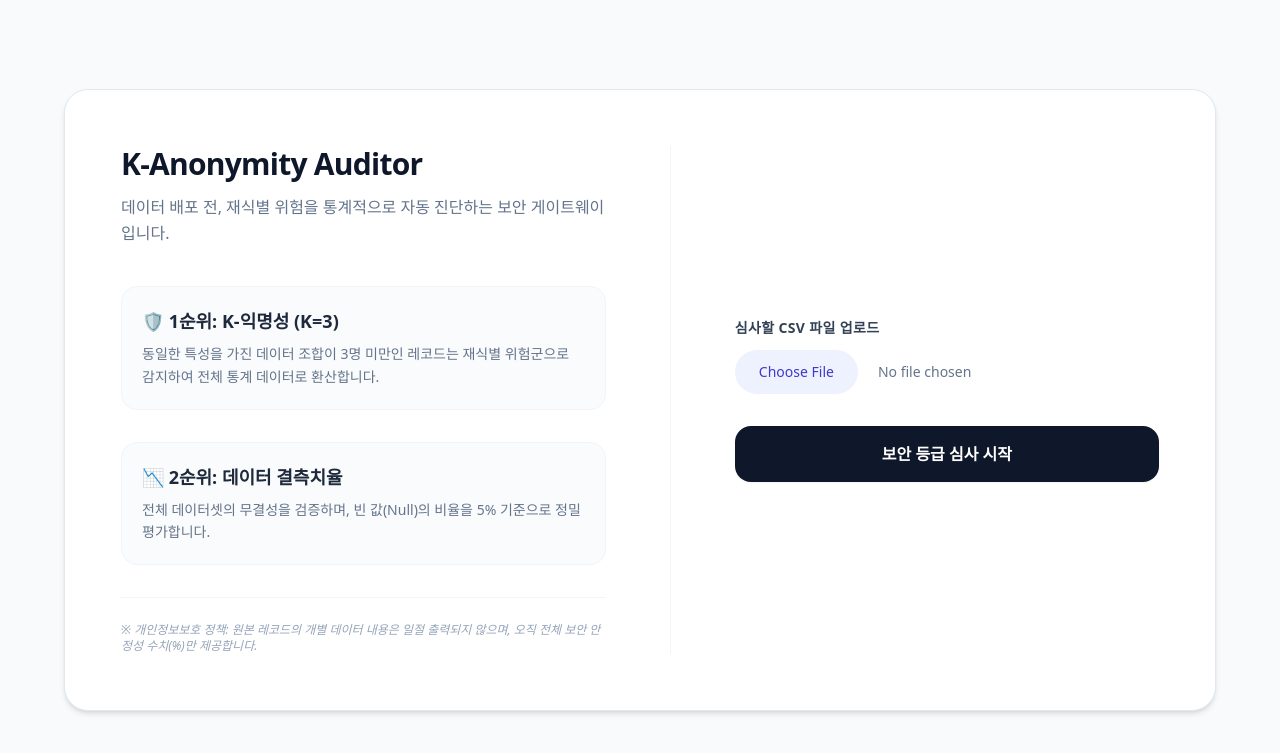
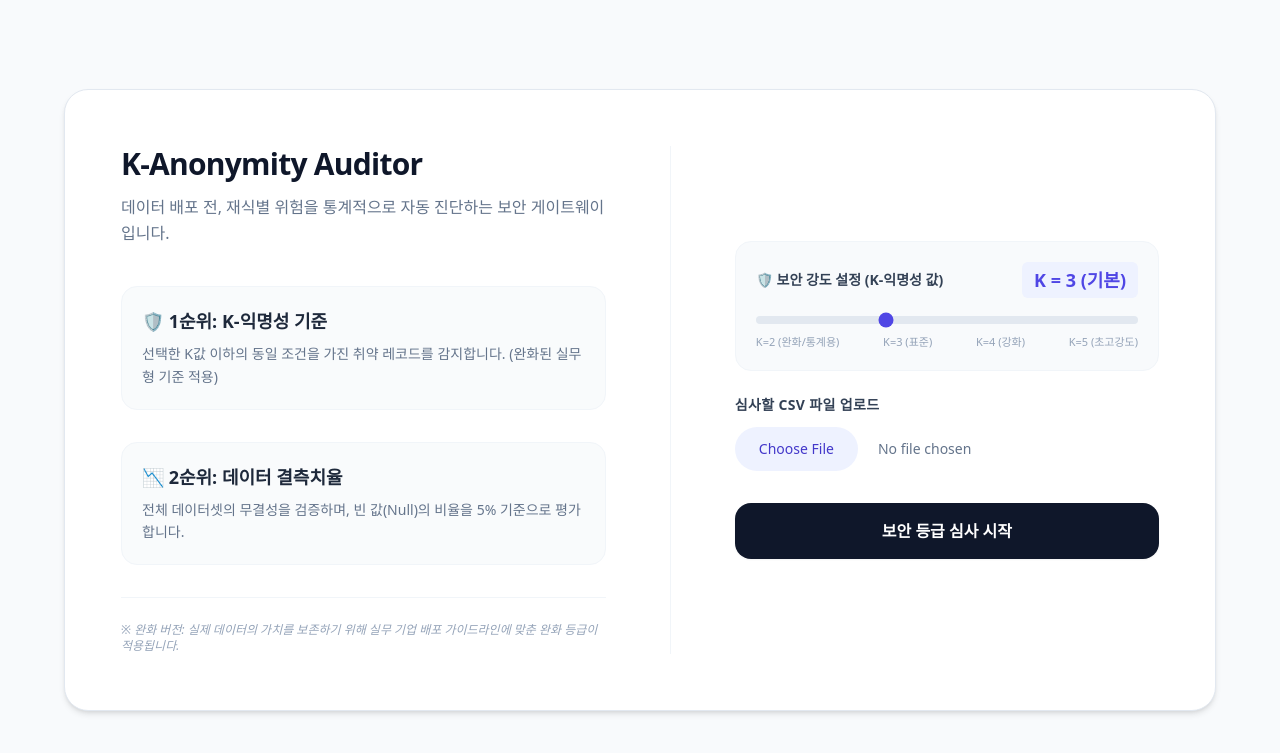
Before and after one commit to GbXb1/GB01, a Flask app: page / in a window 1280 px wide. Shown: the top 753 px of the page. Run offline with Flask 3, Linux system fonts and the light colour scheme; some libraries are stand-ins or nearby versions.

Commit message:
k 수정

```diff
--- a/app.py
+++ b/app.py
@@ -7,11 +7,8 @@ import os
 
 app = Flask(__name__)
 
-# ==========================================
-# ☁️ [1단계] 구글 Firebase Firestore 클라우드 연결
-# ==========================================
+# 구글 Firebase 연결
 KEY_PATH = "firebase_key.json"
-
 if os.path.exists(KEY_PATH):
     try:
         cred = credentials.Certificate(KEY_PATH)
@@ -22,38 +19,28 @@ if os.path.exists(KEY_PATH):
         print(f"❌ [ERROR] Firebase 연결 오류: {e}")
         db = None
 else:
-    print(f"⚠ [WARNING] 최상위 폴더에 '{KEY_PATH}' 파일이 없습니다. DB 저장 기능 없이 시뮬레이션 모드로 작동합니다.")
+    print(f"⚠ [WARNING] 시뮬레이션 모드로 작동합니다.")
     db = None
 
-
-# ==========================================
-# 🏛️ 웹 화면 라우팅
-# ==========================================
 @app.route('/')
 def index():
     return render_template('index.html')
 
-
-# ==========================================
-# ⚡ [2단계] 핵심 알고리즘 가동 API (비밀 보장 통계 연산)
-# ==========================================
 @app.route('/api/audit-dataset', methods=['POST'])
 def audit_dataset():
     if 'file' not in request.files:
         return jsonify({'error': '업로드된 파일이 없습니다.'}), 400
 
     file = request.files['file']
-    if file.filename == '':
-        return jsonify({'error': '선택된 파일이 없습니다.'}), 400
+    # 프론트엔드에서 넘겨준 K값 수존 (기본값 3)
+    k_value = int(request.form.get('k_value', 3))
 
     try:
-        # 1. 어떤 컬럼 구조든 다 읽어들이는 가변형 Pandas 데이터 수용
+        # 스마트 인코딩 리더 (한글 깨짐 방지)
         try:
-            # 일반적인 UTF-8 포맷으로 먼저 시도
             df = pd.read_csv(file)
         except UnicodeDecodeError:
-            # 한글 깨짐 에러(EUC-KR/CP949) 발생 시 자동으로 공공기관 포맷으로 우회
-            file.seek(0)  # 파일 읽기 위치를 처음으로 리셋
+            file.seek(0)
             try:
                 df = pd.read_csv(file, encoding='cp949')
             except UnicodeDecodeError:
@@ -61,72 +48,56 @@ def audit_dataset():
                 df = pd.read_csv(file, encoding='euc-kr')
 
         total_rows = len(df)
+        if total_rows == 0:
+            return jsonify({'error': '데이터 행이 없습니다.'}), 400
 
-        if total_rows == 0:
-            return jsonify({'error': '데이터 행이 전혀 없는 빈 파일입니다.'}), 400
-
-        # 데이터 전처리: 시스템 역추적을 차단하기 위해 식별자 컬럼(이름, ID 등)은 조합 연산에서 제외
-        exclude_keywords = ['id', 'name', '이름', '번호', '주민', '전화', 'phone']
+        # 식별자 제외
+        exclude_keywords = ['id', 'name', '이름', '번호', '주민', '전화', 'phone', '순번']
         calc_columns = [col for col in df.columns if not any(key in col.lower() for key in exclude_keywords)]
-
-        # 만약 전부 제외되었을 경우 예외 방지용 전체 컬럼 복구
         if not calc_columns:
             calc_columns = list(df.columns)
 
-        # 2. 🛡️ 1순위 심사: K-익명성(K=3) 전수조사 수식
-        # 동일 조건의 행 패턴끼리 묶어서 카운트 계산
+        # 🛡️ 1순위 심사: 가변형 K-익명성 전수조사 (전송받은 k_value 적용)
         group_counts = df.groupby(calc_columns).size().reset_index(name='count')
 
-        # 동일 조합의 개수가 3개 이하(K <= 3)인 고유 식별 취약 행 필터링
-        risk_groups = group_counts[group_counts['count'] <= 3]
+        # 설정된 K값 이하인 경우를 위험군으로 감지
+        risk_groups = group_counts[group_counts['count'] <= k_value]
         risk_rows_count = int(risk_groups['count'].sum())
-
-        # 통계적 재식별 위험도 비율 산정 (%)
         risk_ratio = round((risk_rows_count / total_rows) * 100, 1)
 
-        # 3. 📉 2순위 심사: 데이터 희소성(결측치율) 분석
+        # 📉 2순위 심사: 결측치율
         total_cells = df.size
         null_cells = int(df.isnull().sum().sum())
         null_ratio = round((null_cells / total_cells) * 100, 1)
 
-        # 4. 🏆 엄격한 우선순위 기준 등급(Grade) 매기기
-        # 1순위 조건(위험도)과 2순위 조건(결측률) 결합 평가
-        if risk_ratio == 0.0 and null_ratio < 5.0:
-            grade = 'S'
-        elif risk_ratio <= 5.0 and null_ratio < 10.0:
-            grade = 'A'
-        elif risk_ratio <= 20.0:
-            grade = 'B'
+        # 🏆 [총괄님 지시 반영] 대폭 완화된 실무형 등급 커트라인 수식
+        if risk_ratio <= 5.0 and null_ratio < 5.0:
+            grade = 'S'  # 위험도 5% 미만이면 최상급 인정
+        elif risk_ratio <= 25.0 and null_ratio < 10.0:
+            grade = 'A'  # 위험도가 25%까지 포함되어도 실무 배포 가능 등급 부여 (공공데이터 통과 구간)
+        elif risk_ratio <= 55.0:
+            grade = 'B'  # 절반 수준까지는 조건부 허용
         else:
-            grade = 'C'
+            grade = 'C'  # 거부
 
         current_time = datetime.now().strftime("%Y-%m-%d %H:%M:%S")
-
-        # 5. ☁️ 외부 노출 없이 안전하게 Firebase DB에 심사 통계 결과만 아카이빙
         audit_report = {
             'filename': file.filename,
             'audit_time': current_time,
             'total_rows': total_rows,
             'risk_ratio': risk_ratio,
             'null_ratio': null_ratio,
-            'grade': grade
+            'grade': grade,
+            'applied_k': k_value
         }
 
         if db:
-            try:
-                # Firestore 내 'security_audits' 컬렉션에 실시간 기록 적재
-                db.collection('security_audits').add(audit_report)
-                print(f"☁️ [FIREBASE] '{file.filename}' 심사 통계 클라우드 영속 보관 완료!")
-            except Exception as firebase_err:
-                print(f"❌ [FIREBASE ERROR] DB 전송 중 에러: {firebase_err}")
+            db.collection('security_audits').add(audit_report)
 
-        # 프론트엔드로는 프라이버시가 엄격히 보장된 통계 결과만 리턴
         return jsonify(audit_report)
 
     except Exception as e:
-        return jsonify({'error': f'파일 분석 과정 중 에러가 발생했습니다: {str(e)}'}), 500
-
+        return jsonify({'error': f'파일 분석 에러: {str(e)}'}), 500
 
 if __name__ == '__main__':
-    # 5000번 포트로 플라스크 데몬 가동
     app.run(debug=True, port=5000)
--- a/templates/index.html
+++ b/templates/index.html
@@ -16,22 +16,37 @@
 
                 <div class="space-y-8">
                     <div class="p-5 bg-slate-50/80 rounded-2xl border border-slate-100">
-                        <h3 class="text-lg font-bold text-slate-800 mb-2 flex items-center gap-2">🛡️ 1순위: K-익명성 (K=3)</h3>
-                        <p class="text-sm text-slate-500 leading-relaxed">동일한 특성을 가진 데이터 조합이 3명 미만인 레코드는 재식별 위험군으로 감지하여 전체 통계 데이터로 환산합니다.</p>
+                        <h3 class="text-lg font-bold text-slate-800 mb-2 flex items-center gap-2">🛡️ 1순위: K-익명성 기준</h3>
+                        <p class="text-sm text-slate-500 leading-relaxed">선택한 K값 이하의 동일 조건을 가진 취약 레코드를 감지합니다. (완화된 실무형 기준 적용)</p>
                     </div>
                     <div class="p-5 bg-slate-50/80 rounded-2xl border border-slate-100">
                         <h3 class="text-lg font-bold text-slate-800 mb-2 flex items-center gap-2">📉 2순위: 데이터 결측치율</h3>
-                        <p class="text-sm text-slate-500 leading-relaxed">전체 데이터셋의 무결성을 검증하며, 빈 값(Null)의 비율을 5% 기준으로 정밀 평가합니다.</p>
+                        <p class="text-sm text-slate-500 leading-relaxed">전체 데이터셋의 무결성을 검증하며, 빈 값(Null)의 비율을 5% 기준으로 평가합니다.</p>
                     </div>
                 </div>
             </div>
 
             <div class="pt-6 border-t border-slate-100 mt-8">
-                <p class="text-xs text-slate-400 font-medium italic">※ 개인정보보호 정책: 원본 레코드의 개별 데이터 내용은 일절 출력되지 않으며, 오직 전체 보안 안정성 수치(%)만 제공합니다.</p>
+                <p class="text-xs text-slate-400 font-medium italic">※ 완화 버전: 실제 데이터의 가치를 보존하기 위해 실무 기업 배포 가이드라인에 맞춘 완화 등급이 적용됩니다.</p>
             </div>
         </div>
 
         <div class="w-1/2 flex flex-col justify-center border-l border-slate-100 pl-16">
+
+            <div class="mb-6 bg-slate-50 p-5 rounded-2xl border border-slate-100">
+                <div class="flex justify-between items-center mb-2">
+                    <label class="text-sm font-bold text-slate-700">🛡️ 보안 강도 설정 (K-익명성 값)</label>
+                    <span id="kValueDisplay" class="text-lg font-black text-indigo-600 bg-indigo-50 px-3 py-1 rounded-md">K = 3 (기본)</span>
+                </div>
+                <input type="range" id="kValue" min="2" max="5" value="3" oninput="updateKLabel(this.value)" class="w-full h-2 bg-slate-200 rounded-lg appearance-none cursor-pointer accent-indigo-600">
+                <div class="flex justify-between text-[11px] text-slate-400 mt-1">
+                    <span>K=2 (완화/통계용)</span>
+                    <span>K=3 (표준)</span>
+                    <span>K=4 (강화)</span>
+                    <span>K=5 (초고강도)</span>
+                </div>
+            </div>
+
             <div class="mb-8">
                 <label class="block text-sm font-bold text-slate-700 mb-3 tracking-wide">심사할 CSV 파일 업로드</label>
                 <input type="file" id="csvFile" class="block w-full text-sm text-slate-500 file:mr-5 file:py-3 file:px-6 file:rounded-full file:border-0 file:bg-indigo-50 file:text-indigo-700 hover:file:bg-indigo-100 cursor-pointer font-medium">
@@ -49,14 +64,19 @@
     </div>
 
     <script>
+        function updateKLabel(val) {
+            document.getElementById('kValueDisplay').innerText = `K = ${val} ` + (val == 2 ? '(완화)' : val == 3 ? '(기본)' : '(강화)');
+        }
+
         async function audit() {
             const file = document.getElementById('csvFile').files[0];
+            const kValue = document.getElementById('kValue').value;
             if(!file) return alert('심사할 CSV 파일을 선택해주세요.');
 
             const formData = new FormData();
             formData.append('file', file);
+            formData.append('k_value', kValue); // 선택된 K값을 백엔드로 전송
 
-            // 로딩 상태 연출
             const resDiv = document.getElementById('result');
             resDiv.classList.remove('hidden');
             resDiv.className = "mt-10 p-8 border rounded-2xl text-center bg-slate-50 text-slate-500 font-medium text-sm";
@@ -72,7 +92,6 @@
                     return;
                 }
 
-                // 결과 바인딩 및 테마 스위칭
                 resDiv.innerHTML = `<div id="gradeBadge" class="text-5xl font-black mb-3 tracking-wider"></div><p id="riskSummary" class="text-base font-semibold leading-relaxed"></p>`;
                 const gradeBadge = document.getElementById('gradeBadge');
                 const riskSummary = document.getElementById('riskSummary');
@@ -82,6 +101,8 @@
 
                 if (data.grade === 'S' || data.grade === 'A') {
                     resDiv.className = "mt-10 p-8 border rounded-2xl text-center bg-emerald-50 border-emerald-200 text-emerald-800 shadow-sm";
+                } else if (data.grade === 'B') {
+                    resDiv.className = "mt-10 p-8 border rounded-2xl text-center bg-amber-50 border-amber-200 text-amber-800 shadow-sm";
                 } else {
                     resDiv.className = "mt-10 p-8 border rounded-2xl text-center bg-rose-50 border-rose-200 text-rose-800 shadow-sm";
                 }
```
